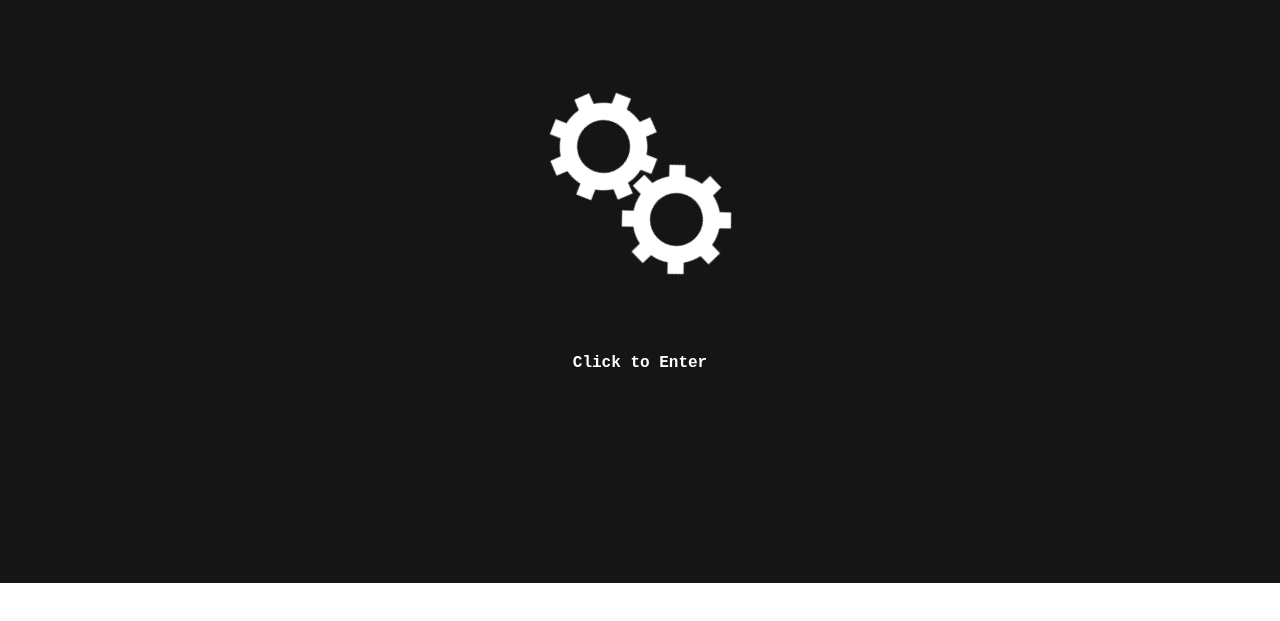
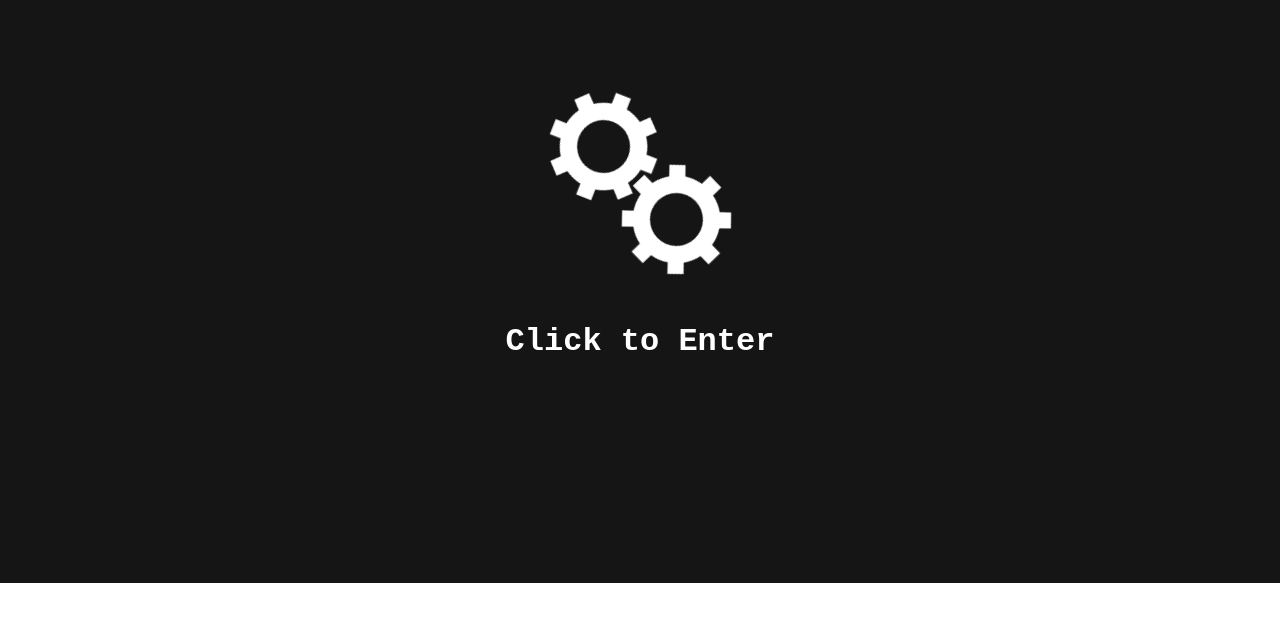
Before and after one commit to NickMoignard/scfd-io, a website built with Parcel: page public/index.html in a window 1280 px wide. Shown: the part 217-838 px from the top of the page. Built offline with nearby package versions, Linux system fonts and the light colour scheme.

Commit message:
spelling mistake fixed

```diff
--- a/public/index.html
+++ b/public/index.html
@@ -142,13 +142,13 @@
         }
         .loading h1 {
             display:inline-block;
-            top: 70vh;
+            top: 65vh;
             position:absolute;
             text-align: center;
             /*   text-align:center; */
             /*   background-color:white; */
             font-family: 'Courier New';
-            font-size: 12pt;
+            font-size: 24pt;
             color:white;
             width:100%;
         }
@@ -178,7 +178,7 @@
                     <h3>Terms &amp; Conditions</h3>
                     <p id="fineprint">Read the fine print*</p>
                     <p id="finerprint">To enter, competition entrants must follow the instructions provided in the competition announcement via @misfits on twitter. Anyone in the world can enter. This is a game of skill, and the misfits will select the entry they believe to be the best as the winner. The misfits opinion is final. By entering this competition you grant misfits (or nominee) an exclusive licence to reproduce and use your work to publicise the misfits and this promotion. The winner will be required to enter into a further agreement around the use of their work. <br><br>By entering this competition, and to the extent permitted by law, all entrants release from, and indemnify the Misfits Management Group Pty Ltd, Misfits Network Pty Ltd and Revolt LLC against all liability, cost, loss or expense arising out of acceptance of any prize(s), or participation in the Promotion including (but not limited to) loss of income, loss of opportunity, personal injury and damage to property, whether direct or consequential, foreseeable, due to some negligent act or omission or otherwise. We do not knowingly collect personal information from anyone under the age of 13. Any personal information we happen to collect from you when you submit your materials will not be used without consent.</p>
-                    <h2 id="due"><span id="date">Due:</span> Feburary 28th</h2>
+                    <h2 id="due"><span id="date">Due:</span> February 28th</h2>
                 </div>
             </div>
         </div>
```
